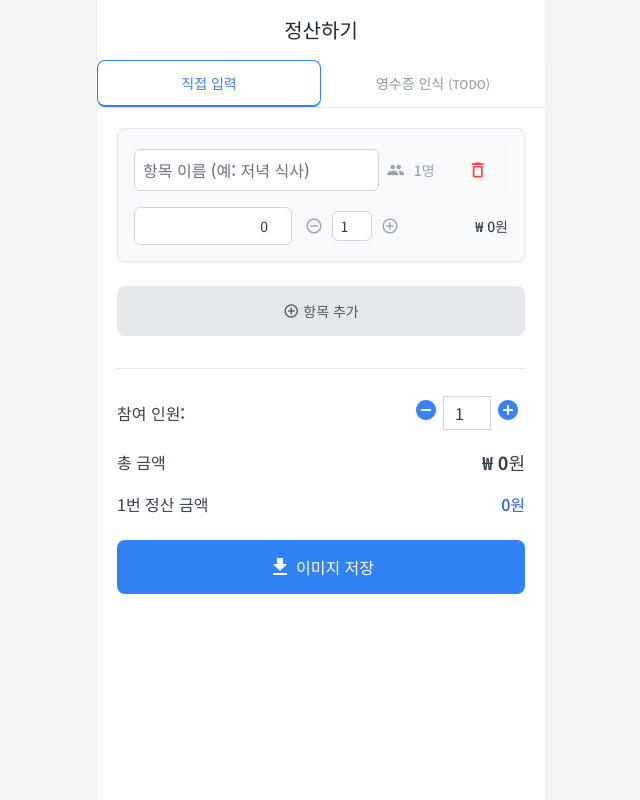
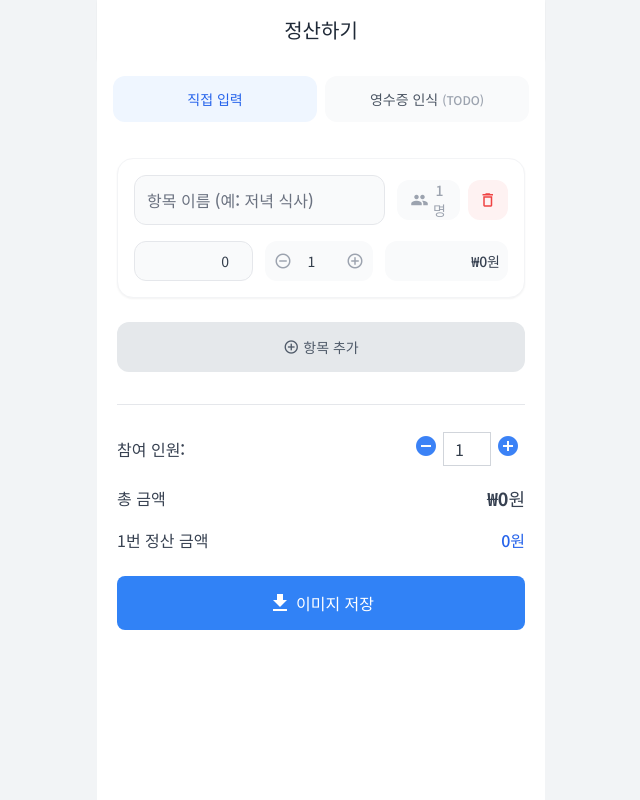
Before and after one commit to sc303030/settlement_calculator, a React (Vite) app: page / in a window 1280 px wide. Shown: the whole page, without its empty margins (319-959 px from the left). Built offline with nearby package versions, Linux system fonts and the light colour scheme.

Commit message:
[250525] modify 직접 입력 디자인, 인원 추가해도 유지

```diff
--- a/src/components/SettlementCalculator.jsx
+++ b/src/components/SettlementCalculator.jsx
@@ -89,11 +89,17 @@ const SettlementCalculator = () => {
   const incrementNumPeople = () => {
     const newNumPeople = numPeople + 1;
     setNumPeople(newNumPeople);
-    setItems(items.map(item => ({
+    setItems(items.map(item => {
+      const newSelectedPeople = [...item.selectedPeople];
+      if (!newSelectedPeople.includes(newNumPeople)) {
+        newSelectedPeople.push(newNumPeople);
+      }
+      return {
         ...item,
-      peopleCount: newNumPeople,
-      selectedPeople: [...item.selectedPeople, newNumPeople]
-    })));
+        peopleCount: newSelectedPeople.length,
+        selectedPeople: newSelectedPeople.sort((a, b) => a - b)
+      };
+    }));
   };
 
   const decrementNumPeople = () => {
@@ -169,18 +175,22 @@ const SettlementCalculator = () => {
       </header>
 
       <main className="flex-grow w-full max-w-md mx-auto bg-white">
-        <div className="flex border-b border-gray-200">
+        <div className="flex p-4 gap-2">
           <button
-            className={`flex-1 py-3 px-4 text-center text-sm focus:outline-none ${
-              mode === 'direct' ? 'tab-active' : 'tab-inactive'
+            className={`flex-1 py-3 px-4 text-center text-sm rounded-xl transition-all ${
+              mode === 'direct'
+                ? 'bg-blue-50 text-blue-600 font-bold'
+                : 'bg-gray-50 text-gray-600 hover:bg-gray-100'
             }`}
             onClick={() => setMode('direct')}
           >
             직접 입력
           </button>
           <button
-            className={`flex-1 py-3 px-4 text-center text-sm focus:outline-none ${
-              mode === 'receipt' ? 'tab-active' : 'tab-inactive'
+            className={`flex-1 py-3 px-4 text-center text-sm rounded-xl transition-all ${
+              mode === 'receipt'
+                ? 'bg-blue-50 text-blue-600 font-bold'
+                : 'bg-gray-50 text-gray-600 hover:bg-gray-100'
             }`}
             onClick={() => setShowTodoModal(true)}
           >
@@ -204,48 +214,47 @@ const SettlementCalculator = () => {
             <>
               <div className="space-y-3 mb-6 min-w-full">
                 {items.map(item => (
-                  <div key={item.id} className="item p-4 bg-gray-50 rounded-lg shadow-sm border border-gray-200">
-                    <div className="flex items-center justify-between mb-3 flex-wrap gap-2">
-                      <div className="flex-grow flex items-center gap-2 min-w-0">
+                  <div key={item.id} className="item bg-white rounded-2xl shadow-sm border border-gray-100 overflow-hidden">
+                    <div className="p-4">
+                      <div className="flex items-center justify-between mb-4">
                         <input
                           type="text"
                           placeholder="항목 이름 (예: 저녁 식사)"
                           value={item.name}
                           onChange={(e) => updateItem(item.id, 'name', e.target.value)}
-                          className="item-name-input text-base font-medium flex-grow p-2 border border-gray-300 rounded-md focus:ring-blue-500 focus:border-blue-500 min-w-0"
+                          className="item-name-input text-base font-medium flex-grow p-3 border border-gray-200 rounded-xl focus:ring-2 focus:ring-blue-500 focus:border-blue-500 min-w-0 bg-gray-50"
                         />
-                        <div className="flex items-center space-x-1 text-xs text-gray-500 shrink-0">
-                          <span className="material-icons text-lg text-gray-400">group</span>
+                        <div className="flex items-center space-x-2 ml-3">
                           <button
-                            className="p-1 text-gray-400 hover:text-gray-600 focus:outline-none bg-transparent"
+                            className="h-10 px-3 text-gray-400 hover:text-gray-600 focus:outline-none bg-gray-50 rounded-xl hover:bg-gray-100 flex items-center"
                             onClick={() => openPeopleModal(item.id)}
                           >
-                            <span className="text-sm font-medium">{item.peopleCount}명</span>
+                            <span className="material-icons text-lg">group</span>
+                            <span className="text-sm font-medium ml-1">{item.peopleCount}명</span>
                           </button>
-                        </div>
                           <button
-                          className="text-red-500 hover:text-red-600 focus:outline-none shrink-0"
+                            className="h-10 w-10 text-red-500 hover:text-red-600 focus:outline-none bg-red-50 rounded-xl hover:bg-red-100 flex items-center justify-center"
                             onClick={() => removeItem(item.id)}
                           >
-                          <span className="material-icons text-xl">delete_outline</span>
+                            <span className="material-icons text-lg">delete_outline</span>
                           </button>
                         </div>
                       </div>
-                    <div className="flex items-center justify-between space-x-2">
-                      <div className="relative flex-1">
+                      <div className="flex items-center justify-between space-x-3">
+                        <div className="relative w-40">
                           <input
                             type="number"
                             placeholder="단가"
                             min="0"
                             value={item.price}
                             onChange={(e) => updateItem(item.id, 'price', parseFloat(e.target.value) || 0)}
-                          className="item-price w-full p-2 border border-gray-300 rounded-md focus:ring-blue-500 focus:border-blue-500 text-sm text-right"
+                            className="item-price w-full h-10 p-2 border border-gray-200 rounded-xl focus:ring-2 focus:ring-blue-500 focus:border-blue-500 text-sm text-right bg-gray-50"
                             title="단가"
                           />
                         </div>
-                      <div className="flex items-center space-x-1">
+                        <div className="flex items-center space-x-1 bg-gray-50 rounded-xl p-0.5 h-10">
                           <button
-                          className="p-1 text-gray-400 hover:text-gray-600 focus:outline-none bg-transparent"
+                            className="h-8 w-8 text-gray-400 hover:text-gray-600 focus:outline-none bg-transparent rounded-lg hover:bg-gray-200 flex items-center justify-center p-0"
                             onClick={() => {
                               if (item.quantity > 1) {
                                 updateItem(item.id, 'quantity', item.quantity - 1);
@@ -259,17 +268,18 @@ const SettlementCalculator = () => {
                             min="1"
                             value={item.quantity}
                             onChange={(e) => updateItem(item.id, 'quantity', Math.max(1, parseInt(e.target.value) || 1))}
-                          className="item-quantity w-10 p-1 border border-gray-300 rounded-md text-center focus:ring-blue-500 focus:border-blue-500 text-sm quantity-input"
+                            className="item-quantity w-8 p-1 border-0 text-center focus:ring-0 focus:outline-none text-sm bg-transparent"
                           />
                           <button
-                          className="p-1 text-gray-400 hover:text-gray-600 focus:outline-none bg-transparent"
+                            className="h-8 w-8 text-gray-400 hover:text-gray-600 focus:outline-none bg-transparent rounded-lg hover:bg-gray-200 flex items-center justify-center p-0"
                             onClick={() => updateItem(item.id, 'quantity', item.quantity + 1)}
                           >
                             <span className="material-icons text-lg">add_circle_outline</span>
                           </button>
                         </div>
-                      <div className="w-24 text-right text-sm font-medium text-gray-700">
-                        ₩ {(item.price * item.quantity).toLocaleString()}원
+                        <div className="w-40 h-10 text-right text-sm font-medium text-gray-700 bg-gray-50 p-2 rounded-xl flex items-center justify-end">
+                          ₩{(item.price * item.quantity).toLocaleString()}원
+                        </div>
                       </div>
                     </div>
                   </div>
@@ -277,7 +287,7 @@ const SettlementCalculator = () => {
               </div>
 
               <button
-                className="w-full toss-secondary-button flex items-center justify-center text-sm mb-6"
+                className="w-full toss-secondary-button flex items-center justify-center text-sm mb-6 rounded-xl"
                 onClick={addItem}
               >
                 <span className="material-icons mr-1 text-base">add_circle_outline</span>
@@ -312,7 +322,7 @@ const SettlementCalculator = () => {
 
                 <div className="flex justify-between items-center text-base text-gray-700 mb-4">
                   <span>총 금액</span>
-                  <span className="font-bold text-lg">₩ {totalAmount.toLocaleString()}원</span>
+                  <span className="font-bold text-lg">₩{totalAmount.toLocaleString()}원</span>
                 </div>
                 <div className="space-y-2">
                   {Object.entries(amountPerPerson).map(([personNumber, amount]) => (
@@ -346,7 +356,7 @@ const SettlementCalculator = () => {
                                 <span className="text-gray-600">{item.quantity}개</span>
                               </div>
                               <div className="text-right text-gray-700">
-                                ₩ {(item.price * item.quantity).toLocaleString()}원
+                                ₩{(item.price * item.quantity).toLocaleString()}원
                               </div>
                               <div className="text-xs text-gray-500 mt-1">
                                 참여: {item.selectedPeople.map(p => `${p}번`).join(', ')}
@@ -356,7 +366,7 @@ const SettlementCalculator = () => {
                           <div className="bg-white p-3 rounded-lg">
                             <div className="text-lg font-bold mb-2">총 금액</div>
                             <div className="text-right text-xl font-bold text-blue-600">
-                              ₩ {totalAmount.toLocaleString()}원
+                              ₩{totalAmount.toLocaleString()}원
                             </div>
                           </div>
                           <div className="bg-white p-3 rounded-lg">
```
Lines whose indentation alone changed are shown as unchanged.
